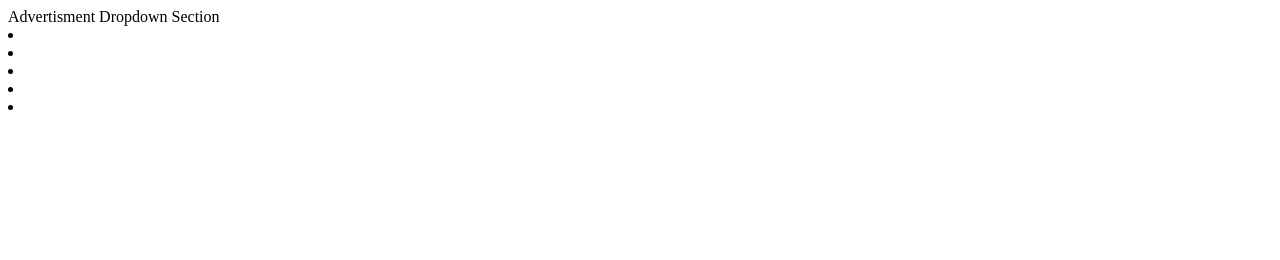
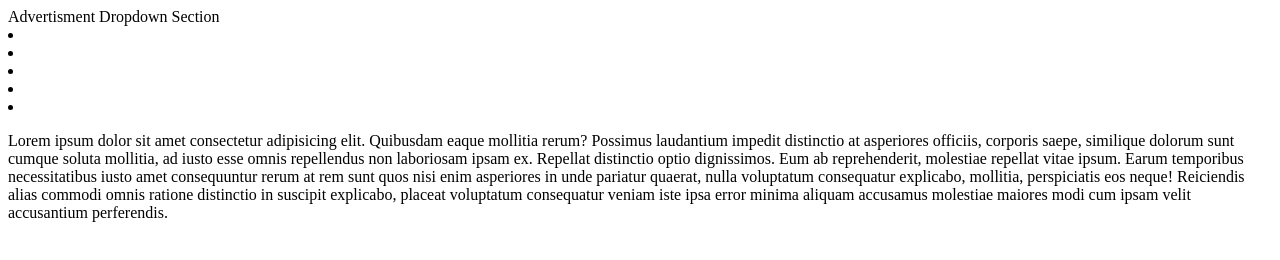
Before and after one commit to RaajShrestha/gitpractise, a plain HTML site: page index.html in a window 1280 px wide. Drawn offline with Linux system fonts and the light colour scheme.

Commit message:
aside ma word haru halya

```diff
--- a/index.html
+++ b/index.html
@@ -15,5 +15,8 @@
         <li><a href="blog"></a></li>
         <li><a href="services"></a></li>
     </nav>
+    <aside>
+        <p>Lorem ipsum dolor sit amet consectetur adipisicing elit. Quibusdam eaque mollitia rerum? Possimus laudantium impedit distinctio at asperiores officiis, corporis saepe, similique dolorum sunt cumque soluta mollitia, ad iusto esse omnis repellendus non laboriosam ipsam ex. Repellat distinctio optio dignissimos. Eum ab reprehenderit, molestiae repellat vitae ipsum. Earum temporibus necessitatibus iusto amet consequuntur rerum at rem sunt quos nisi enim asperiores in unde pariatur quaerat, nulla voluptatum consequatur explicabo, mollitia, perspiciatis eos neque! Reiciendis alias commodi omnis ratione distinctio in suscipit explicabo, placeat voluptatum consequatur veniam iste ipsa error minima aliquam accusamus molestiae maiores modi cum ipsam velit accusantium perferendis.</p>
+    </aside>
 </body>
 </html>
```
